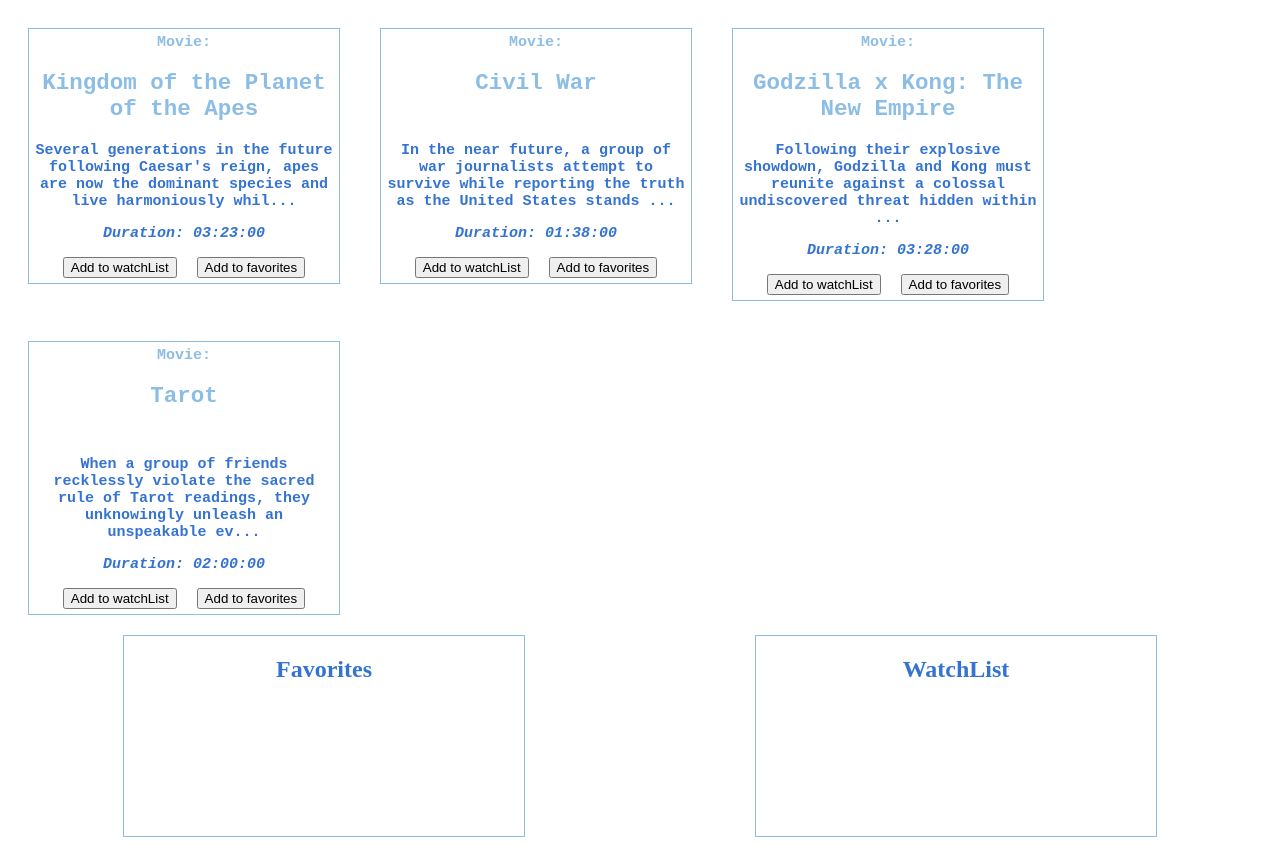
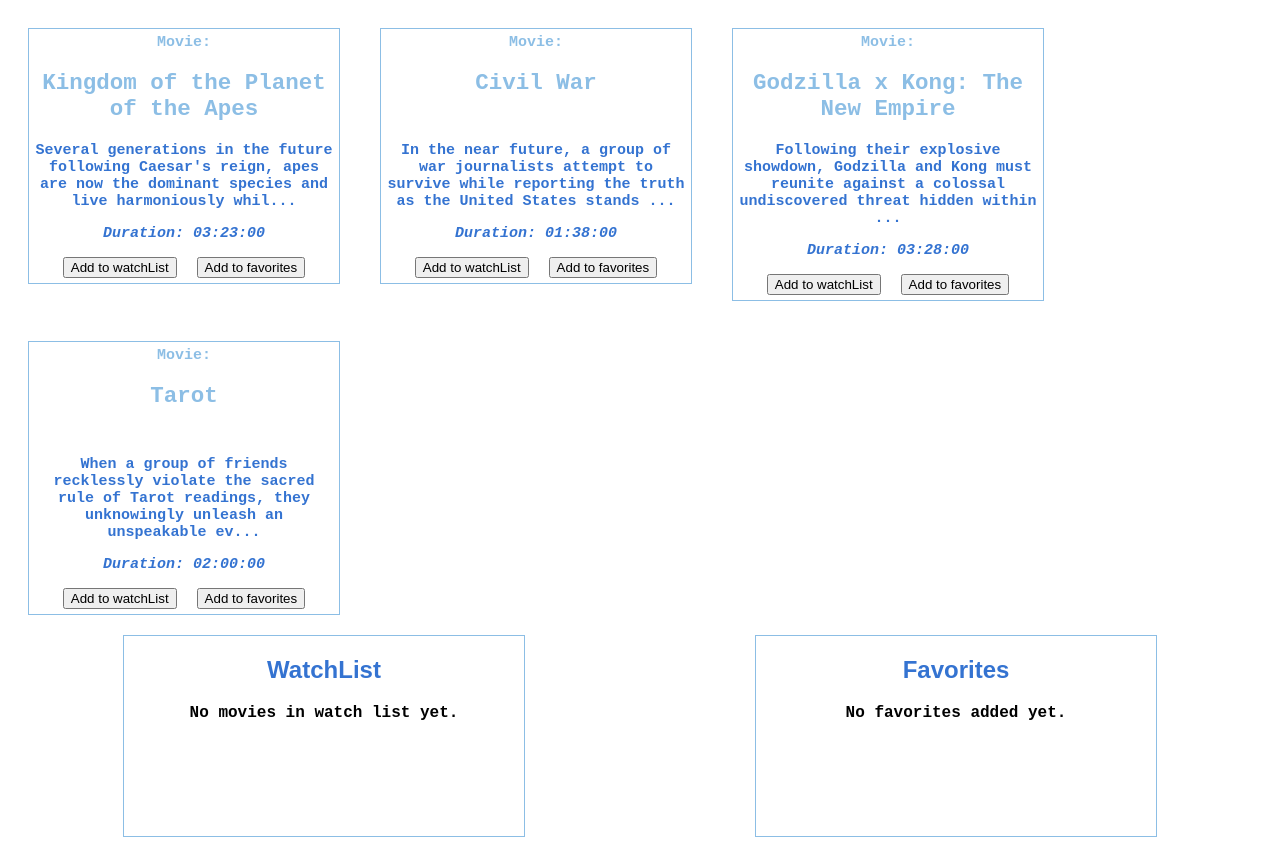
Before and after one commit to course-viktor-j12/movie-app, an Angular app: page / in a window 1280 px wide. Built offline with nearby package versions, Linux system fonts and the light colour scheme.

Commit message:
fixed comments

```diff
--- a/src/app/components/movie-card/movie-card.component.html
+++ b/src/app/components/movie-card/movie-card.component.html
@@ -3,7 +3,7 @@
         <ng-content></ng-content>
         <h2>{{ inputData.title }}</h2>
         <p>{{ inputData.overview | rowLength:120 }}</p>
-        <p><i>Duration: {{ inputData.duration | movieDuration }}</i></p>
+        <p><i>Duration: {{ inputData.duration | transformTime }}</i></p>
     </div>
     <div class="block-button">
         <button class="btn btn-primary" (click)="addToWatchList()">Add to watchList</button>
--- a/src/app/components/movie-card/movie-card.component.ts
+++ b/src/app/components/movie-card/movie-card.component.ts
@@ -1,12 +1,12 @@
 import { Component, EventEmitter, Input, Output } from '@angular/core';
+import { CommonModule } from '@angular/common';
 import { RowLengthPipe } from '../../pipes/rowLength/row-length.pipe';
-import { CommonModule } from '@angular/common';
-import { MovieDurationPipe } from '../../pipes/movieDuration/movie-duration.pipe';
+import { TransformTimePipe } from '../../pipes/transformTime/transform-time.pipe';
 
 @Component({
   selector: 'app-movie-card',
   standalone: true,
-  imports: [CommonModule, RowLengthPipe, MovieDurationPipe],
+  imports: [CommonModule, RowLengthPipe, TransformTimePipe],
   templateUrl: './movie-card.component.html',
   styleUrl: './movie-card.component.scss'
 })
--- a/src/app/components/movie-list/movie-list.component.html
+++ b/src/app/components/movie-list/movie-list.component.html
@@ -1,5 +1,5 @@
 <div class="container-card">
-    <div *ngFor="let movie of data">
+    <div *ngFor="let movie of data; trackBy: trackById">
         <app-movie-card [inputData]="movie" (addFavorites)="handleAddFavorites($event)"
             (addWatchList)="handleAddWatchList($event)">
             Movie:
@@ -9,16 +9,18 @@
 
 </div>
 <div class="footer-block">
+    <div class="movie-watchList">
+        <h2>WatchList</h2>
+        <p *ngIf="watchLists.length === 0">No movies in watch list yet.</p>
+        <ul>
+            <li *ngFor="let watchList of watchLists; trackBy: trackByIndex">{{ watchList }}</li>
+        </ul>
+    </div>
     <div class="movie-favorites">
         <h2>Favorites</h2>
+        <p *ngIf="favorites.length === 0">No favorites added yet.</p>
         <ul>
-            <li *ngFor="let favorite of Favorites">{{ favorite }}</li>
-        </ul>
-    </div>
-    <div class="movie-watchList">
-        <h2>WatchList</h2>
-        <ul>
-            <li *ngFor="let watchList of WatchList">{{ watchList }}</li>
+            <li *ngFor="let favorite of favorites; trackBy: trackByIndex">{{ favorite }}</li>
         </ul>
     </div>
 </div>
--- a/src/app/components/movie-list/movie-list.component.scss
+++ b/src/app/components/movie-list/movie-list.component.scss
@@ -14,6 +14,15 @@
     border: 1px solid #8cbee5;
     h2{
         text-align: center;
+        font-family: sans-serif;
         color: rgb(52, 115, 209);
     }
+    p{
+        text-align: center;
+        font-weight: bold;
+        font-family: 'Courier New', Courier, monospace;
+    }
+    li{
+        list-style: square;
+    }
 }
--- a/src/app/components/movie-list/movie-list.component.ts
+++ b/src/app/components/movie-list/movie-list.component.ts
@@ -12,20 +12,27 @@
 })
 export class MovieListComponent {
   public data = mockData;
-  public Favorites: string[] = [];
-  public WatchList: string[] = [];
+  public favorites: string[] = [];
+  public watchLists: string[] = [];
 
-  handleAddFavorites(title: string): void {
-    if (!this.Favorites.includes(title)) {
-      this.Favorites.push(title);
+  public trackById(item: any): number {
+    return item.id;
+  };
+  public trackByIndex(index: number): number{
+    return index;
+  };
+
+   handleAddFavorites(title: string): void {
+    if (!this.favorites.includes(title)) {
+      this.favorites.push(title);
     } else {
       console.log(`${title} is already in favorites`);
     }
   }
 
   handleAddWatchList(title: string): void {
-    if (!this.WatchList.includes(title)) {
-      this.WatchList.push(title);
+    if (!this.watchLists.includes(title)) {
+      this.watchLists.push(title);
     } else {
       console.log(`${title} is already in watch list`);
     }
--- a/src/app/pipes/movieDuration/movie-duration.pipe.ts
+++ b/src/app/pipes/transformTime/transform-time.pipe.ts
@@ -1,10 +1,10 @@
 import { Pipe, PipeTransform } from '@angular/core';
 
 @Pipe({
-  name: 'movieDuration',
+  name: 'transformTime',
   standalone: true
 })
-export class MovieDurationPipe implements PipeTransform {
+export class TransformTimePipe implements PipeTransform {
   transform(value: number): string {
     if (!value) return '';
 
@@ -12,10 +12,16 @@
     const minutes = Math.floor(value % 60);
     const seconds = Math.floor((value % 1) * 60);
 
-    return `${this.padZero(hours)}:${this.padZero(minutes)}:${this.padZero(seconds)}`;
+    const formatedHours = this.padZero(hours);
+    const formatedMinutes = this.padZero(minutes);
+    const formatedSeconds = this.padZero(seconds);
+    const time = `${formatedHours}:${formatedMinutes}:${formatedSeconds}`;
+
+    return time;
   }
 
   private padZero(value: number): string {
     return value < 10 ? `0${value}` : `${value}`;
   }
+
 }
```
Also changed, not shown: 2 other files (tests, documents, lock files or other folders).
